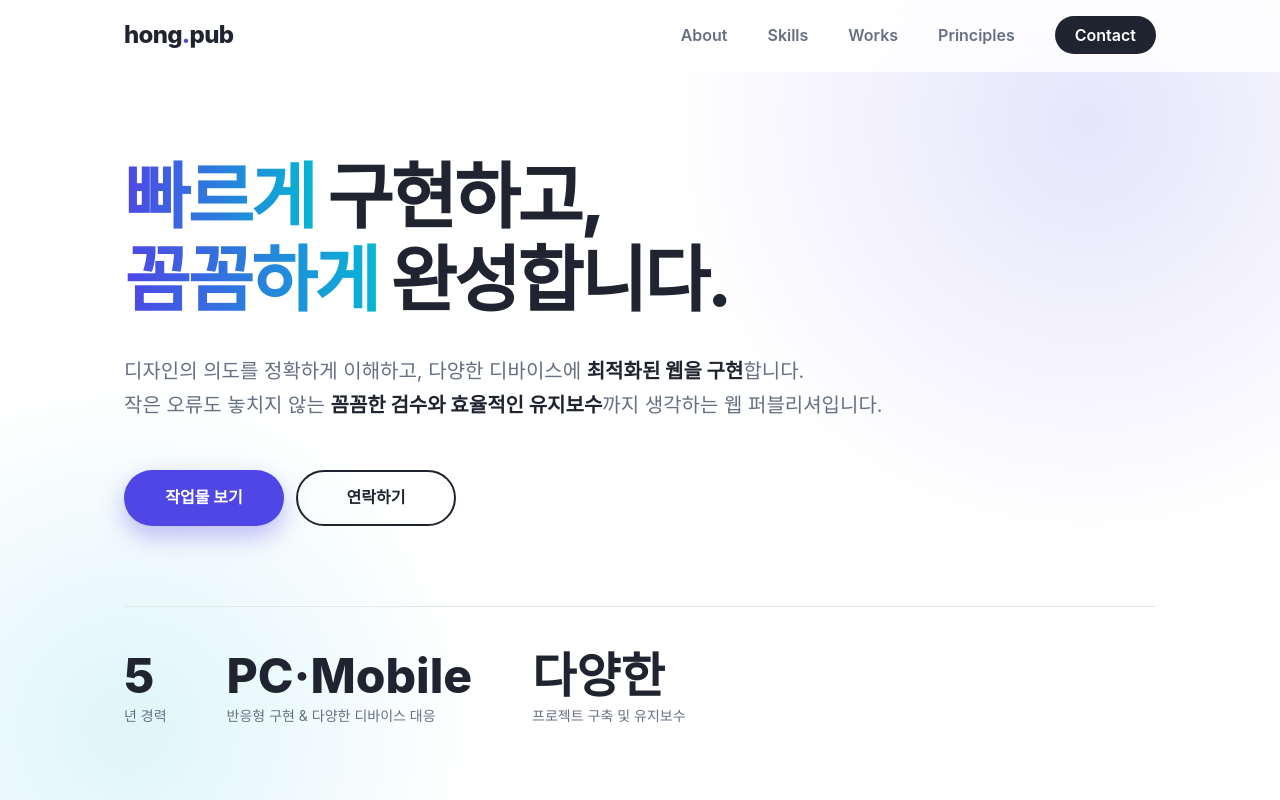
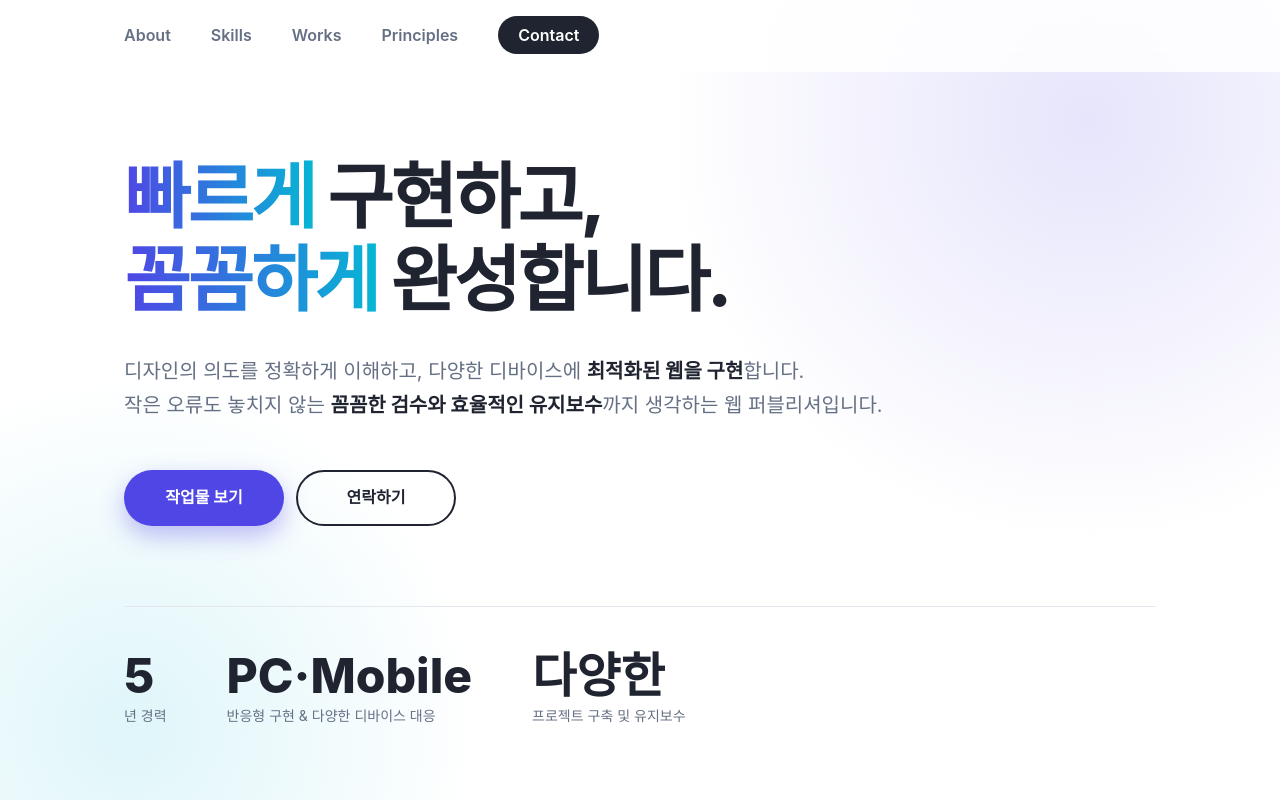
Before and after one commit to jieunkim0921/jieun.portfolio, a plain HTML site: page index.html in a window 1280 px wide. Shown: the top 800 px of the page. Drawn offline with Linux system fonts and the light colour scheme; a web font is replaced by a local one.

Commit message:
Update index.html

```diff
--- a/index.html
+++ b/index.html
@@ -18,7 +18,6 @@
   <!-- header -->
   <header class="header" id="header">
     <div class="header__inner">
-      <a class="header__logo" href="#hero" aria-label="김지은 포트폴리오 홈">hong<span>.</span>pub</a>
       <nav class="gnb" id="gnb" aria-label="주요 메뉴">
         <ul class="gnb__list">
           <li class="gnb__item"><a class="gnb__link" href="#about">About</a></li>
```
